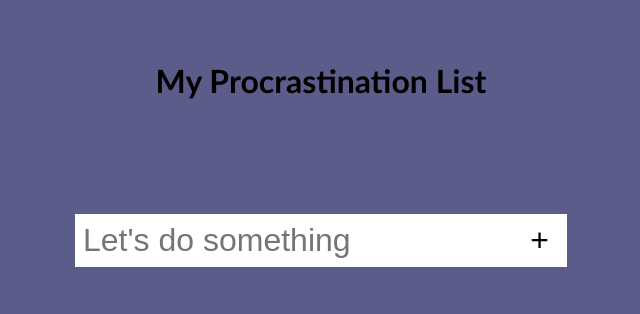
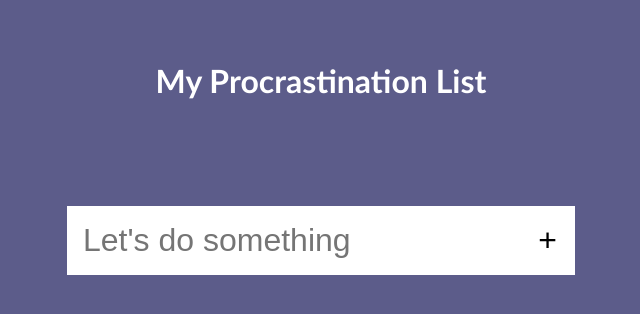
Before and after one commit to duonglamh1999/TodoApp, a plain HTML site: page index.html in a window 1280 px wide. Shown: the whole page, without its empty margins (319-959 px from the left). Drawn offline with Linux system fonts and the light colour scheme.

Commit message:
Style changes

```diff
--- a/style.css
+++ b/style.css
@@ -8,7 +8,9 @@ body {
     background: #5c5c8a;
     min-height: 100vh;
 }
-
+h1{
+    color: white;
+}
 h1,form{
     min-height: 20vh;
     display: flex;
@@ -17,7 +19,7 @@ h1,form{
 }
 
 form input, form button {
-    padding: .5rem;
+    padding: 1rem;
     border: none;
     background: white;
     font-size: 2rem;
@@ -52,6 +54,7 @@ form button:hover{
 }
 .todo li{
     flex: 1;
+    padding-left: 1rem;
 }
 .todo button,.checkbox {
     font-size: 1rem;
```
